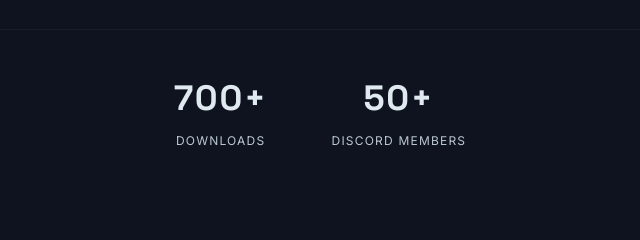
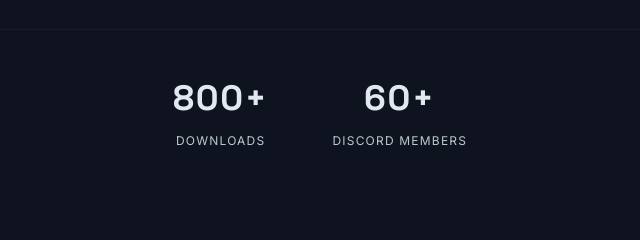
Before and after one commit to josbyte/Rise-of-Hiigara-website, a plain HTML site: page index.html in a window 1280 px wide. Shown: the part 5298-5538 px from the top of the page, 320-960 px from the left. Drawn offline with Linux system fonts and the light colour scheme; no server answers.

Commit message:
Update index.html downloads and members count

```diff
--- a/index.html
+++ b/index.html
@@ -414,11 +414,11 @@
         <!-- Stats bar -->
         <div class="hw-stats-bar">
           <div class="hw-stat">
-            <div class="hw-stat-value">700+</div>
+            <div class="hw-stat-value">800+</div>
             <div class="hw-stat-label">Downloads</div>
           </div>
           <div class="hw-stat">
-            <div class="hw-stat-value">50+</div>
+            <div class="hw-stat-value">60+</div>
             <div class="hw-stat-label">Discord Members</div>
           </div>
         </div>
```
